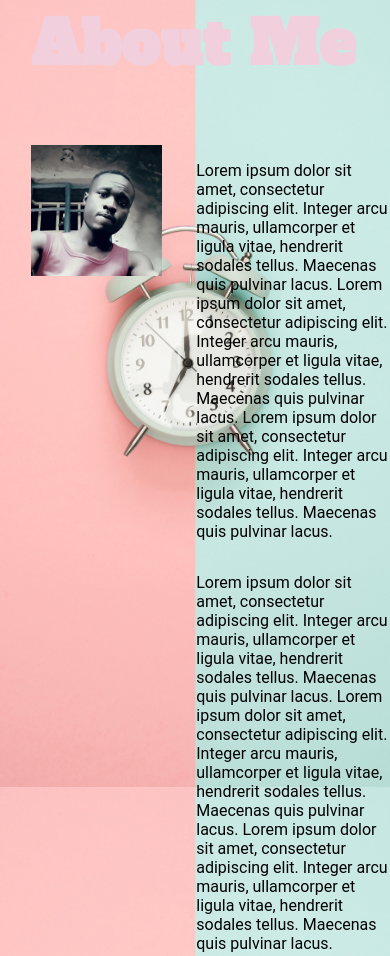
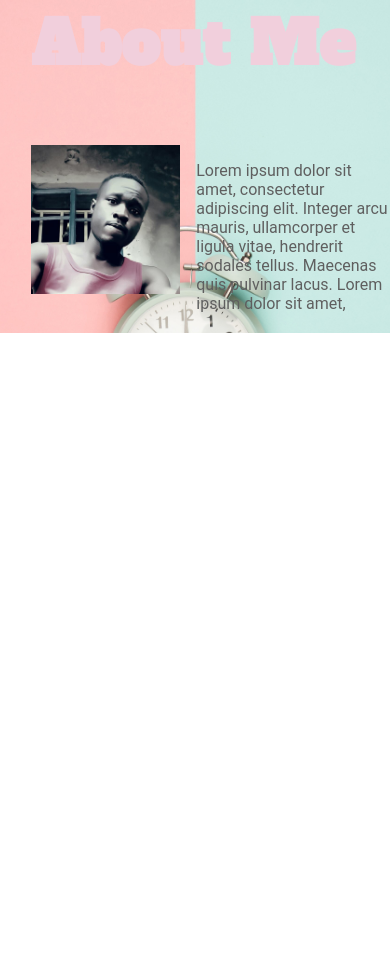
Before and after one commit to Davisdavy/portfolio, a plain HTML site: page index.html in a window 390 px wide. Shown: the part 901-1857 px from the top of the page. After the commit the page ends 1234 px from the top, so only its background shows below. Drawn offline with nearby package versions, Linux system fonts and the light colour scheme.

Commit message:
Use media queries to display some of the paragraph none

```diff
--- a/css/style.css
+++ b/css/style.css
@@ -91,7 +91,23 @@ h3{
     top: 100%;
     left: 8%;
 }
-
+.person{
+    display:inline-block;
+}
+.span{
+    float:left;width: 28%;
+}
+.span1{
+    float:right;width: 54%;
+}
+.about-para{
+    float:right; display:block;
+    color: #5f5f5f;
+}
+.about-para1{
+    float:right; display:block;
+    color: #5f5f5f;
+}
 .line1{
     position: absolute;
     top: 70%;
@@ -121,4 +137,14 @@ h3{
         font-size: 60px;
 
      }
+    .about-para1{
+        display: none;
+
+    }
+    .span{
+       width: 32%;
+    }
+    .span2{
+        display: none;
+    }
 }
--- a/index.html
+++ b/index.html
@@ -31,34 +31,34 @@
             <h3>Davis</h3>
         </div>
     </div>
-    <section id="about-section">
-        <div class="container">
-            <div class="about-head">
-                <h3>About Me</h3>
-            </div>
-            <div class="about-content">
-                 <div class="person1" style=" display:inline-block; ">
-        <span style="float:left;width: 28%;">
+<section id="about-section">
+    <div class="container">
+        <div class="about-head">
+            <h3>About Me</h3>
+        </div>
+        <div class="about-content">
+    <div class="person">
+        <span class="span">
             <img src="css/images/davis.jpg"
              width="130%" />
         </span>
-        <span style="float:right;width: 54%;">
-            <p style="float:right; display:block;">Lorem ipsum dolor sit amet,
+        <span class="span1">
+            <p class="about-para">Lorem ipsum dolor sit amet,
+                    consectetur adipiscing elit. Integer arcu mauris, ullamcorper et
+                    ligula vitae, hendrerit sodales tellus. Maecenas quis pulvinar
+                    lacus.
+                    Lorem ipsum dolor sit amet, <span class="span2">
                     consectetur adipiscing elit. Integer arcu mauris, ullamcorper et
                     ligula vitae, hendrerit sodales tellus. Maecenas quis pulvinar
                     lacus.
                     Lorem ipsum dolor sit amet,
                     consectetur adipiscing elit. Integer arcu mauris, ullamcorper et
                     ligula vitae, hendrerit sodales tellus. Maecenas quis pulvinar
-                    lacus.
-                    Lorem ipsum dolor sit amet,
-                    consectetur adipiscing elit. Integer arcu mauris, ullamcorper et
-                    ligula vitae, hendrerit sodales tellus. Maecenas quis pulvinar
-                    lacus.
+                    lacus.</span>
             </p>
         </span>
-        <span style="float:right;width: 54%;">
-            <p style="float:right; display:block;">Lorem ipsum dolor sit amet,
+        <span class="span1">
+            <p class="about-para1">Lorem ipsum dolor sit amet,
                         consectetur adipiscing elit. Integer arcu mauris, ullamcorper et
                         ligula vitae, hendrerit sodales tellus. Maecenas quis pulvinar
                         lacus.
@@ -72,8 +72,8 @@
                         lacus.
             </p>
         </span>
-        <span style="float:right;width: 54%;">
-            <p style="float:right; display:block;">Lorem ipsum dolor sit amet,
+        <span class="span1">
+            <p class="about-para1">Lorem ipsum dolor sit amet,
                     consectetur adipiscing elit. Integer arcu mauris, ullamcorper et
                     ligula vitae, hendrerit sodales tellus. Maecenas quis pulvinar
                     lacus.
@@ -88,9 +88,9 @@
             </p>
         </span>
 
- </div>
-            </div>
+    </div>
         </div>
-    </section>
+    </div>
+</section>
 </body>
 </html>
```
